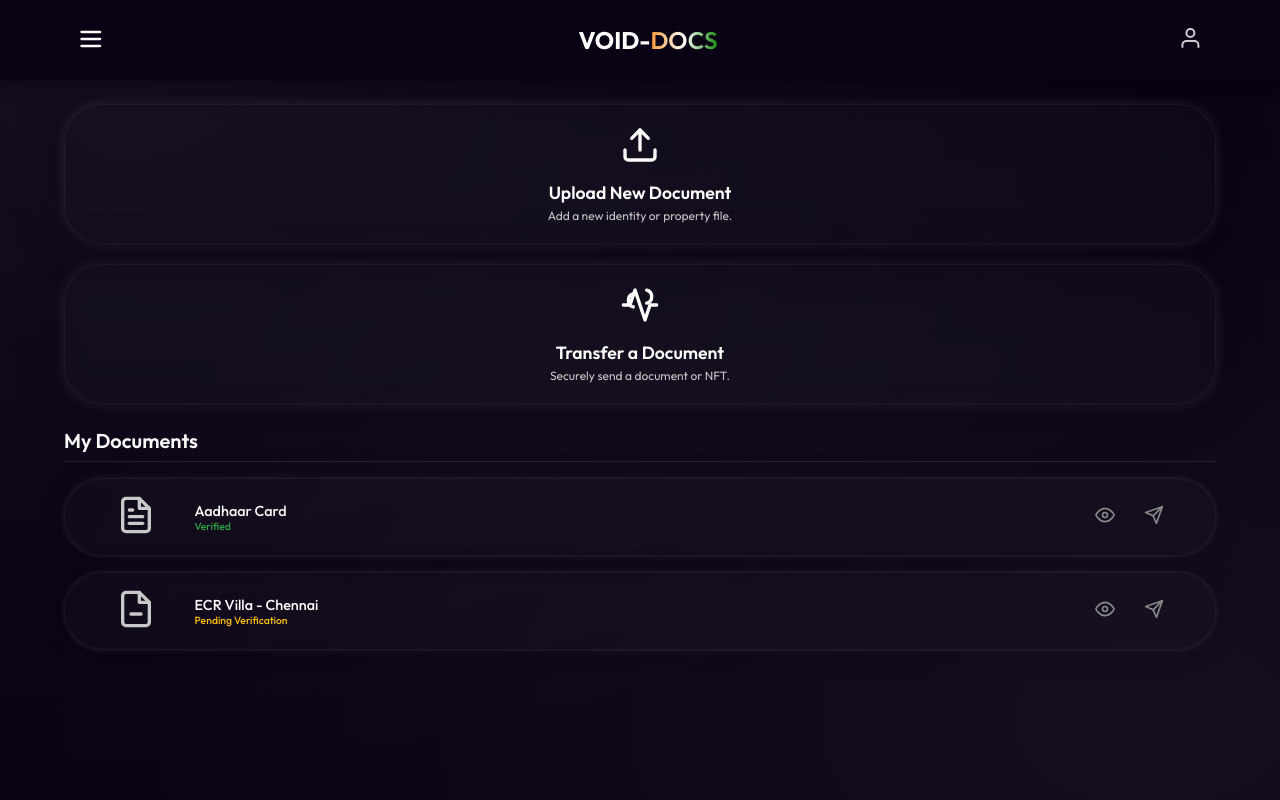
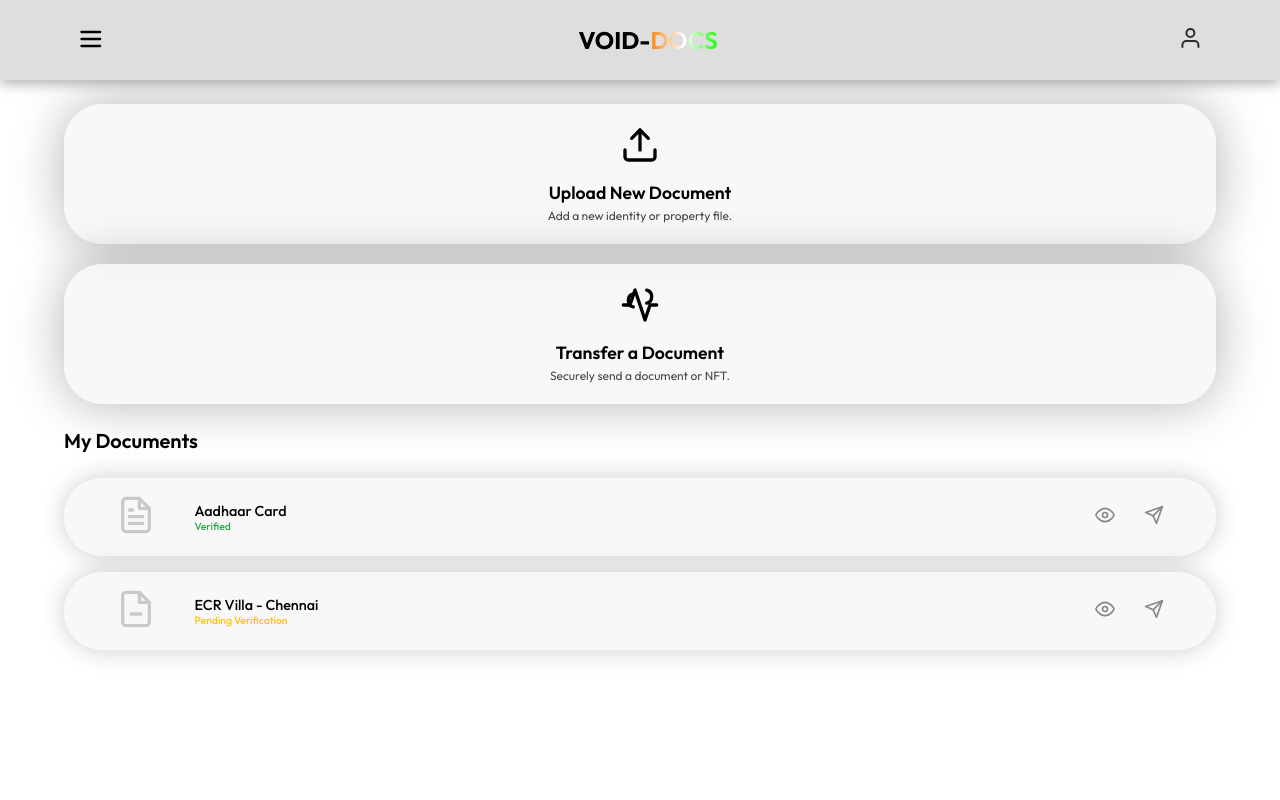
Before and after one commit to Indra-Official/VOID-DOCS, a Flask app: page /main in a window 1280 px wide. Run offline with Flask 3, Linux system fonts and the light colour scheme.

Commit message:
Update main.css

```diff
--- a/VOID-DOCS/static/main.css
+++ b/VOID-DOCS/static/main.css
@@ -1,8 +1,8 @@
 :root {
-            --dark-bg: #090114;
+            --dark-bg: #ffffff;
             --glow-color: rgba(255, 255, 255, 0.1);
             --glow-color-hover: rgba(255, 255, 255, 0.25);
-            --text-primary: #ffffff;
+            --text-primary: #000000;
             --text-secondary: #c9c9c9;
             --text-muted: #888888;
         }
@@ -37,7 +37,7 @@
             z-index: 10;
             padding: 1.5vh 3vw;
             box-sizing: border-box;
-            background-color: var(--dark-bg);
+            background-color: rgb(222, 222, 222);
             box-shadow: 0 0.5vh 1.5vh rgba(0, 0, 0, 0.3);
         }
 
@@ -70,7 +70,7 @@
         }
 
         .app_title_docs {
-            background: linear-gradient(90deg, #FF9933, #FFFFFF, #138808);
+            background: linear-gradient(90deg, #ff8000, #ffffff, #15ff00);
             -webkit-background-clip: text;
             -webkit-text-fill-color: transparent;
         }
@@ -168,7 +168,7 @@
         .action-box {
             min-height: 15vh;
             width: 100%;
-            background-color: rgba(30, 30, 40, 0.2);
+            background-color: rgba(243, 243, 243, 0.605);
             backdrop-filter: blur(1.2vh);
             box-shadow: 0 0 4vw rgba(0, 0, 0, 0.3), 0 0 1vw var(--glow-color);
             border: 0.1vh solid rgba(255, 255, 255, 0.05);
@@ -199,10 +199,11 @@
             font-size: 2.2vh;
             font-weight: 600;
             margin-top: 1.5vh;
+            color: #000000;
         }
 
         .action-box .action-desc {
-            color: var(--text-secondary);
+            color: rgb(71, 71, 71);
             font-size: 1.5vh;
             margin-top: 0.5vh;
             text-align: center;
@@ -224,7 +225,7 @@
 
         .doc-card {
             width: 100%;
-            background-color: rgba(30, 30, 40, 0.2);
+            background-color: rgba(243, 243, 243, 0.605);
             border: 0.1vh solid rgba(255, 255, 255, 0.05);
             box-shadow: 0 0 2vw rgba(0, 0, 0, 0.2), 0 0 0.5vw var(--glow-color);
             border-radius: 3vw;
```
